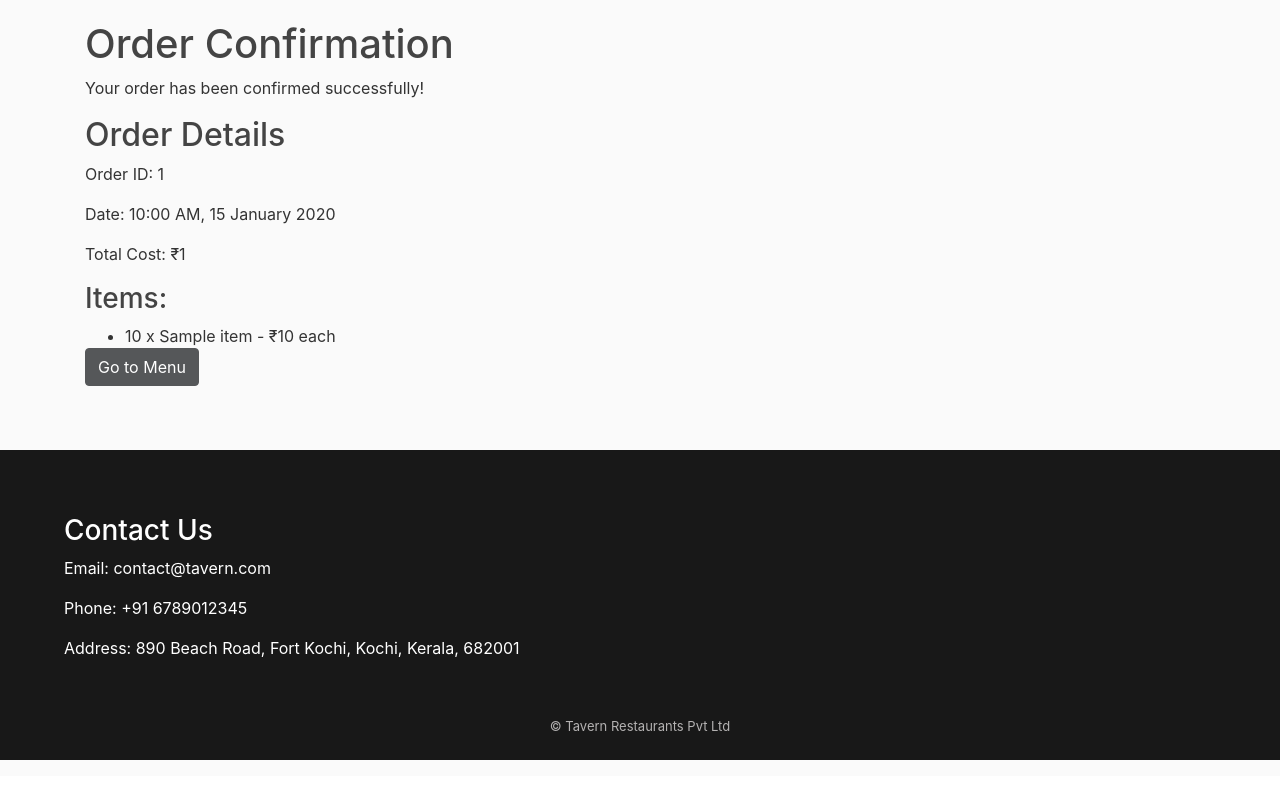
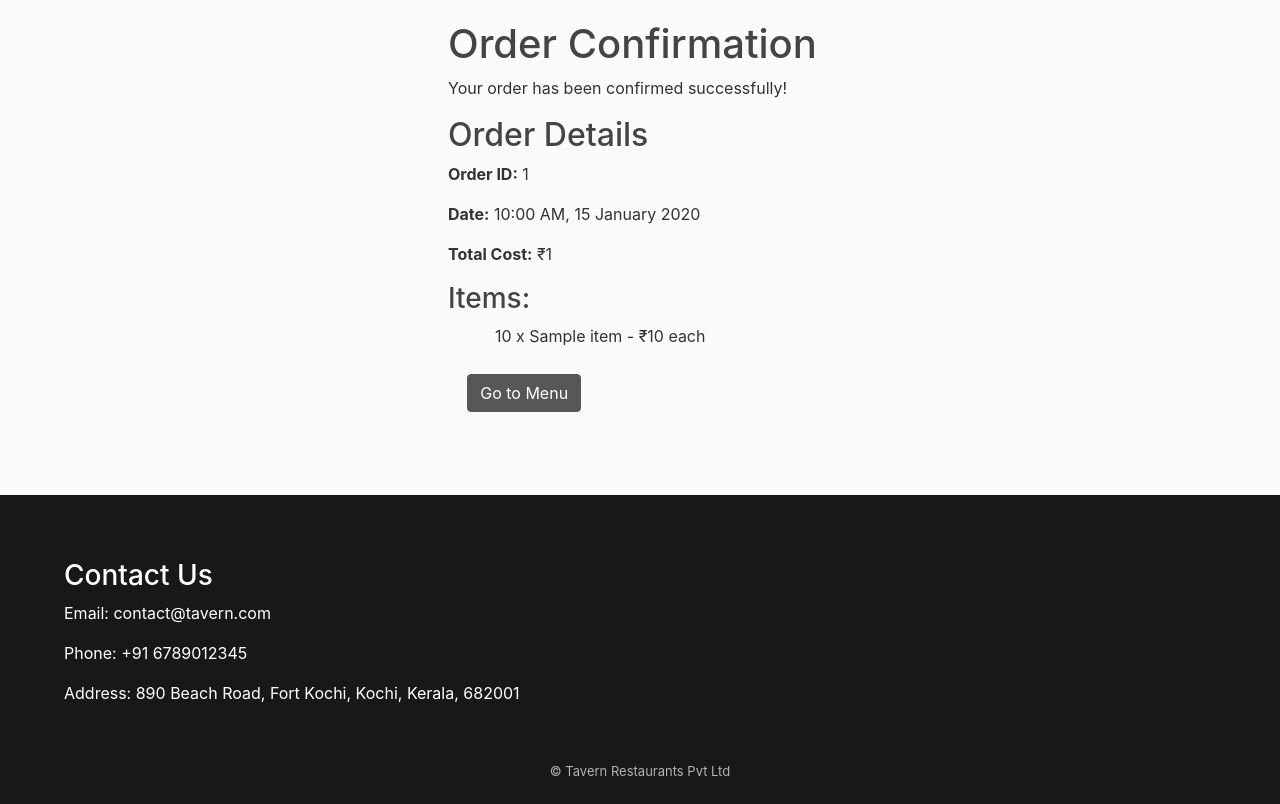
Before and after one commit to Nikhil422004/Tavern_Restaurant_App, a Django app: template menu/templates/menu/confirmation.html in a window 1280 px wide. Shown: the part 60-864 px from the top of the page. Before the commit the page ends 820 px from the top, so only its background shows below. Run offline with Django 5.2, Linux system fonts and the light colour scheme; the template is opened without the code that fills it: most values are stand-ins (such as "Sample title", 1, 10 or a date in 2020); some libraries are stand-ins or nearby versions.

Commit message:
all styling done

```diff
--- /dev/null
+++ b/menu/static/menu/confirm.css
@@ -0,0 +1,13 @@
+.bill {
+    max-width: 30vw;
+    margin: auto;
+}
+
+li {
+    margin: 2%;
+    list-style: none;
+}
+
+.menu {
+    margin: 5%;
+}
--- a/menu/templates/menu/confirmation.html
+++ b/menu/templates/menu/confirmation.html
@@ -1,13 +1,20 @@
-{% extends "menu/base.html" %} {% block head %}
+{% extends "menu/base.html" %}
+{% load static %}
+{% block head %}
+<link rel="stylesheet" href="{% static 'menu/confirm.css' %}">
 <title>Tavern | Confirmation</title>
 {% endblock head%} {% block content %}
+<div class="bill">
+
   <h1>Order Confirmation</h1>
   <p>Your order has been confirmed successfully!</p>
 
   <h2>Order Details</h2>
-<p>Order ID: {{ order.order_id }}</p>
-<p>Date: {{ order.date_posted|date:"g:i A, j F Y" }}</p>
-<p>Total Cost: ₹{{ order.total_cost }}</p>
+  <div class="details">
+    <p><strong>Order ID:</strong> {{ order.order_id }}</p>
+    <p><strong>Date:</strong> {{ order.date_posted|date:"g:i A, j F Y" }}</p>
+    <p><strong>Total Cost:</strong> ₹{{ order.total_cost }}</p>
+  </div>
 
   <h3>Items:</h3>
   <ul>
@@ -16,5 +23,6 @@
     {% endfor %}
   </ul>
 
-<a href="{% url 'menu' %}" class="btn btn-primary">Go to Menu</a>
+  <a href="{% url 'menu' %}" class="btn btn-primary menu">Go to Menu</a>
+</div>
 {% endblock content %}
```
Also changed, not shown: users/templates/users/profile.html (+5 -12 lines), db.sqlite3. Lines whose indentation alone changed are shown as unchanged.
